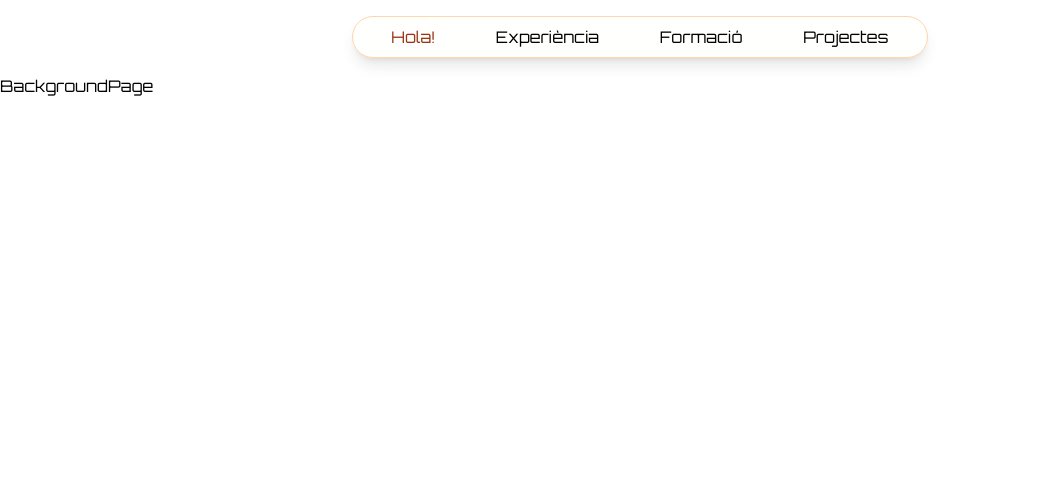
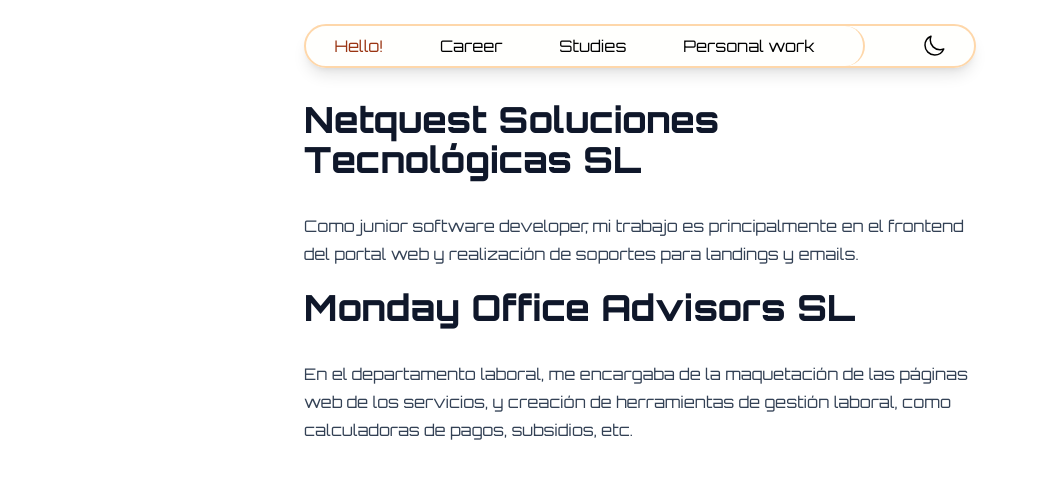
Before and after one commit to jorditosa/portfolio-next, a Next.js app: page /background in a window 1280 px wide. Shown: the top 478 px of the page, without its empty margins (0-1039 px from the left). Built offline with nearby package versions, Linux system fonts and the light colour scheme.

Commit message:
adding dynamic projects and icon

```diff
--- a/app/background/page.tsx
+++ b/app/background/page.tsx
@@ -1,8 +1,11 @@
-export default function BackgroundPage() {
+import { getTexts } from '@/lib/readMd'
+
+export default async function BackgroundPage() {
+  const content = await getTexts('background')
   return (
-    <>
-      <h1>BackgroundPage</h1>
-
-    </>
+    <section className=''>
+      <div dangerouslySetInnerHTML={{ __html: content}} className='prose prose-slate'>
+      </div>
+    </section>
   )
 }
--- a/app/layout.tsx
+++ b/app/layout.tsx
@@ -11,11 +11,11 @@ export default function RootLayout({ children }: LayoutProps)  {
 
   return (
     <html lang="ca" className={orbitron.variable}>
-      <body className='font-orbitron'>
+      <body className='font-orbitron p-4'>
         <header>
           <NavBar />
         </header>
-        <main>
+        <main className='max-w-2xl mx-auto'>
           {children}
         </main>
       </body>
--- /dev/null
+++ b/app/projects/[slug]/page.tsx
@@ -0,0 +1,6 @@
+export default function ProjectPage({params: { slug }}) {
+
+  return (
+    <h1>Project {slug}</h1>
+  )
+}
--- a/app/projects/page.tsx
+++ b/app/projects/page.tsx
@@ -1,8 +1,18 @@
+import Link from "next/link";
+
 export default function ProjectsPage() {
   return (
-    <>
-      <h1>ProjectsPage</h1>
+    <div className="prose">
+      <h1>Personal Work</h1>
 
-    </>
+      <ul>
+        <li>
+          <Link href={`/projects/project-deporunners`}>
+            Deporunners App
+          </Link>
+        </li>
+      </ul>
+
+    </div>
   )
 }
--- a/components/NavBar.tsx
+++ b/components/NavBar.tsx
@@ -1,21 +1,29 @@
+import { MoonIcon } from '@heroicons/react/24/outline';
 import Link from "next/link";
 
 export default function NavBar() {
   return (
-    <nav className="my-4 max-w-xl mx-auto p-2 bg-orange-50/10 border border-orange-200 shadow-lg rounded-full">
+    <nav className="mt-2 mb-8 max-w-2xl mx-auto bg-orange-50/10 border-2 border-orange-200 shadow-lg rounded-full">
       <ul className="flex justify-around items-center">
-        <li>
+        <li className="py-2">
           <Link href='/'
-          className="text-orange-800">Hola!</Link>
+          className="text-orange-800">Hello!</Link>
         </li>
-        <li>
-          <Link href='/background'>Experiència</Link>
+        <li className="py-2">
+          <Link href='/background'>Career</Link>
         </li>
-        <li>
-          <Link href='./studies'>Formació</Link>
+        <li className="py-2">
+          <Link href='./studies'>Studies</Link>
         </li>
-        <li>
-          <Link href='/projects'>Projectes</Link>
+        <li className="py-2 pe-12 border-r-2 border-orange-200 rounded-full">
+          <Link href='/projects'>Personal work</Link>
+        </li>
+        <li className="py-2">
+          <Link href='#'>
+            {
+              <MoonIcon className="w-6 h-6" />
+            }
+          </Link>
         </li>
       </ul>
     </nav>
--- /dev/null
+++ b/content/background.md
@@ -0,0 +1,7 @@
+# Netquest Soluciones Tecnológicas SL
+
+Como junior software developer, mi trabajo es principalmente en el frontend del portal web y realización de soportes para landings y emails.
+
+# Monday Office Advisors SL
+
+En el departamento laboral, me encargaba de la maquetación de las páginas web de los servicios, y creación de herramientas de gestión laboral, como calculadoras de pagos, subsidios, etc.
--- /dev/null
+++ b/lib/readMd.ts
@@ -0,0 +1,8 @@
+import { marked } from 'marked'
+import { readFile } from 'node:fs/promises'
+
+export async function getTexts(slug) {
+  const text = await readFile(`./content/${slug}.md`, 'utf-8')
+  const html = marked(text)
+  return html
+}
--- a/package.json
+++ b/package.json
@@ -13,11 +13,14 @@
   "author": "",
   "license": "ISC",
   "dependencies": {
+    "@heroicons/react": "^2.1.1",
+    "marked": "^12.0.0",
     "next": "^14.1.0",
     "react": "^18.2.0",
     "react-dom": "^18.2.0"
   },
   "devDependencies": {
+    "@tailwindcss/typography": "^0.5.10",
     "@types/react": "18.2.55",
     "autoprefixer": "^10.4.17",
     "postcss": "^8.4.35",
--- a/tailwind.config.js
+++ b/tailwind.config.js
@@ -11,5 +11,7 @@ module.exports = {
       }
     },
   },
-  plugins: [],
+  plugins: [
+    require('@tailwindcss/typography')
+  ],
 }
```
Also changed, not shown: content/project-deporunners.md (added, +3 -0 lines), 1 other file (tests, documents, lock files or other folders).
